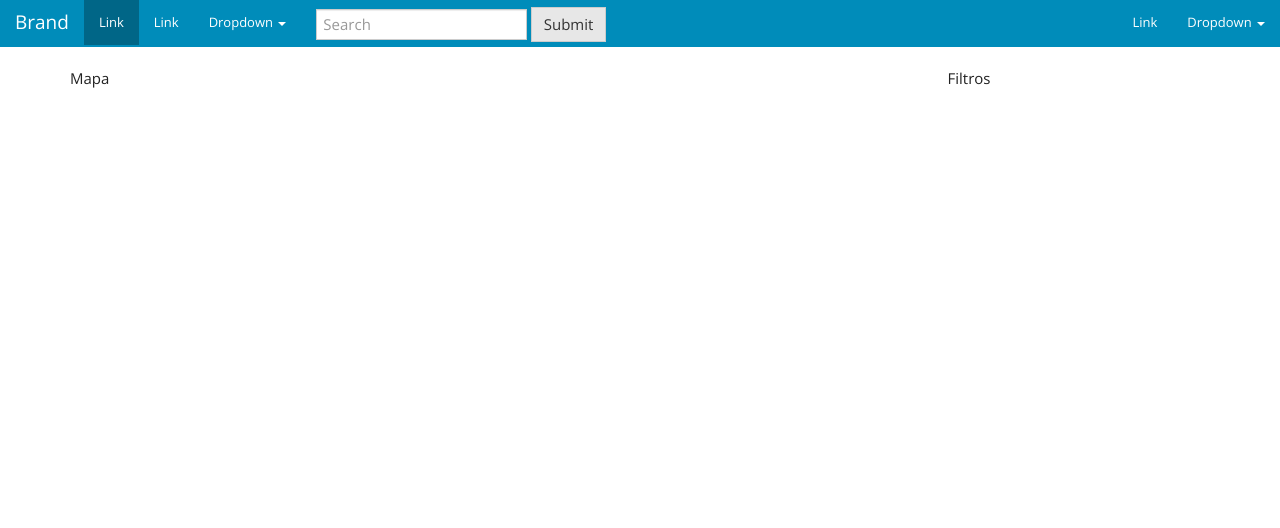
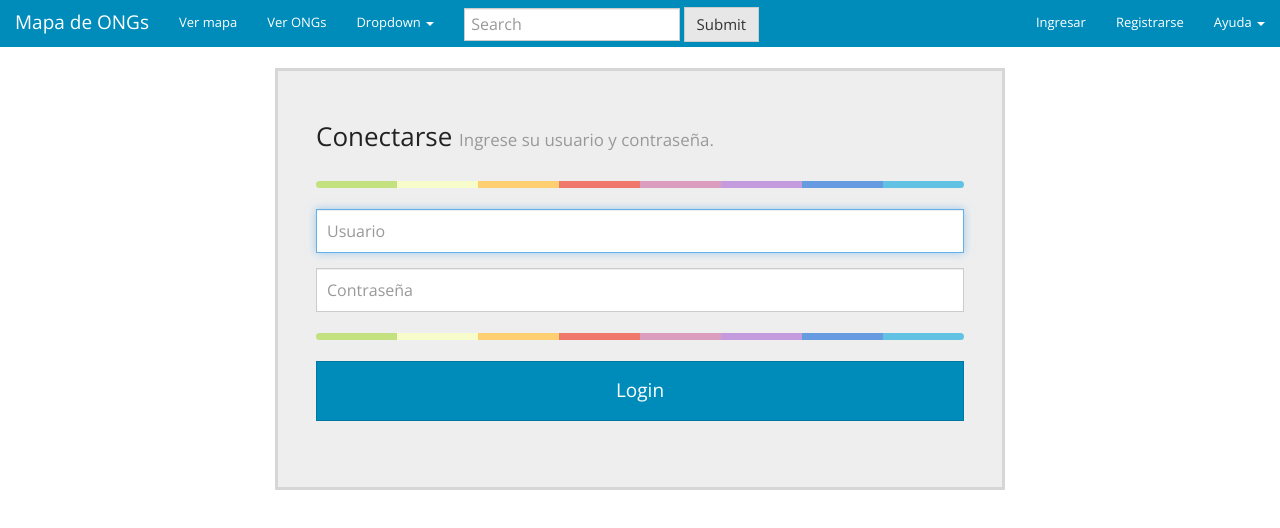
Before and after one commit to unsiaw/proyecto3, a website: page public/index.html at #!/login in a window 1280 px wide. Drawn offline with nearby package versions, Linux system fonts and the light colour scheme; some packages are replaced by stand-ins of ours.

Commit message:
Agregue vistas de Login y Register con Colorgraph

```diff
--- /dev/null
+++ b/public/css/custom.css
@@ -0,0 +1,46 @@
+.wrapper {
+    margin-top: 80px;
+    margin-bottom: 20px;
+}
+
+.form-signin {
+    padding: 30px 38px 66px;
+    margin: 0 auto;
+    background-color: #eee;
+    border: 3px solid rgba(0,0,0,0.1);
+}
+
+.form-signin-heading {
+    text-align: left;
+    margin-bottom: 30px;
+}
+
+.form-control {
+    position: relative;
+    font-size: 16px;
+    height: auto;
+    padding: 10px;
+}
+
+input[type="text"] {
+    margin-bottom: 0px;
+    border-bottom-left-radius: 0;
+    border-bottom-right-radius: 0;
+}
+
+input[type="password"] {
+    margin-bottom: 20px;
+    border-top-left-radius: 0;
+    border-top-right-radius: 0;
+}
+
+.colorgraph {
+    height: 7px;
+    border-top: 0;
+    background: #c4e17f;
+    border-radius: 5px;
+    background-image: -webkit-linear-gradient(left, #c4e17f, #c4e17f 12.5%, #f7fdca 12.5%, #f7fdca 25%, #fecf71 25%, #fecf71 37.5%, #f0776c 37.5%, #f0776c 50%, #db9dbe 50%, #db9dbe 62.5%, #c49cde 62.5%, #c49cde 75%, #669ae1 75%, #669ae1 87.5%, #62c2e4 87.5%, #62c2e4);
+    background-image: -moz-linear-gradient(left, #c4e17f, #c4e17f 12.5%, #f7fdca 12.5%, #f7fdca 25%, #fecf71 25%, #fecf71 37.5%, #f0776c 37.5%, #f0776c 50%, #db9dbe 50%, #db9dbe 62.5%, #c49cde 62.5%, #c49cde 75%, #669ae1 75%, #669ae1 87.5%, #62c2e4 87.5%, #62c2e4);
+    background-image: -o-linear-gradient(left, #c4e17f, #c4e17f 12.5%, #f7fdca 12.5%, #f7fdca 25%, #fecf71 25%, #fecf71 37.5%, #f0776c 37.5%, #f0776c 50%, #db9dbe 50%, #db9dbe 62.5%, #c49cde 62.5%, #c49cde 75%, #669ae1 75%, #669ae1 87.5%, #62c2e4 87.5%, #62c2e4);
+    background-image: linear-gradient(to right, #c4e17f, #c4e17f 12.5%, #f7fdca 12.5%, #f7fdca 25%, #fecf71 25%, #fecf71 37.5%, #f0776c 37.5%, #f0776c 50%, #db9dbe 50%, #db9dbe 62.5%, #c49cde 62.5%, #c49cde 75%, #669ae1 75%, #669ae1 87.5%, #62c2e4 87.5%, #62c2e4);
+}
--- a/public/index.html
+++ b/public/index.html
@@ -8,6 +8,8 @@
 
   <!-- Bootstrap -->
   <link href="css/bootstrap.min.css" rel="stylesheet">
+  <!-- Custom CSS -->
+  <link href="css/custom.css" rel="stylesheet">
 
   <!-- HTML5 shim and Respond.js for IE8 support of HTML5 elements and media queries -->
   <!-- WARNING: Respond.js doesn't work if you view the page via file:// -->
@@ -29,11 +31,7 @@
 </head>
 <body>
 <header-navbar></header-navbar>
-<div class="container">
-  <div class="row">
-    <div class="col-md-9">Mapa</div>
-    <div class="col-md-3">Filtros</div>
-  </div>
+<div class="container" ng-view>
 </div>
 <!-- jQuery (necessary for Bootstrap's JavaScript plugins) -->
 <script src="lib/jquery.min.js"></script>
--- a/public/js/app.js
+++ b/public/js/app.js
@@ -2,16 +2,20 @@
 
 maps.config(['$routeProvider',
     function($routeProvider) {
-        $routeProvider.
-        when('/login', {
+        $routeProvider
+            .when('/login', {
                 templateUrl: 'views/login.html',
                 controller: 'LoginCtrl'
-        }).
-        when('/register', {
+            })
+            .when('/register', {
                 templateUrl: 'views/register.html',
                 controller: 'registerCtrl'
-        }).
-        otherwise({
+            })
+            .when('/map', {
+                templateUrl: 'views/map.html',
+                controller: 'mapController'
+            })
+            .otherwise({
                 redirectTo: '/'
             });
     }]);
--- a/public/views/login.html
+++ b/public/views/login.html
@@ -1,4 +1,14 @@
-
-
-
-Form de Login
+<div class="col-xs-12 col-sm-10 col-md-8 col-sm-offset-1 col-md-offset-2">
+    <form role="form" action="" method="post" name="Login_Form" class="form-signin">
+        <h3 class="form-signin-heading">Conectarse <small>Ingrese su usuario y contraseña.</small></h3>
+        <hr class="colorgraph">
+        <div class="form-group">
+            <input type="text" class="form-control" name="Usuario" placeholder="Usuario" required="" autofocus="" />
+        </div>
+        <div class="form-group">
+            <input type="password" class="form-control" name="Contraseña" placeholder="Contraseña" required=""/>
+        </div>
+        <hr class="colorgraph">
+        <button class="btn btn-lg btn-primary btn-block"  name="Submit" value="Login" type="Submit">Login</button>
+    </form>
+</div>
--- a/public/views/partials/navbar.html
+++ b/public/views/partials/navbar.html
@@ -8,14 +8,14 @@
                 <span class="icon-bar"></span>
                 <span class="icon-bar"></span>
             </button>
-            <a class="navbar-brand" href="#">Brand</a>
+            <a class="navbar-brand" href="#">Mapa de ONGs</a>
         </div>
 
         <!-- Collect the nav links, forms, and other content for toggling -->
         <div class="collapse navbar-collapse" id="bs-example-navbar-collapse-1">
             <ul class="nav navbar-nav">
-                <li class="active"><a href="#">Link <span class="sr-only">(current)</span></a></li>
-                <li><a href="#">Link</a></li>
+                <li><a href="#">Ver mapa <span class="sr-only">(current)</span></a></li>
+                <li><a href="#">Ver ONGs</a></li>
                 <li class="dropdown">
                     <a href="#" class="dropdown-toggle" data-toggle="dropdown" role="button" aria-haspopup="true" aria-expanded="false">Dropdown <span class="caret"></span></a>
                     <ul class="dropdown-menu">
@@ -36,15 +36,15 @@
                 <button type="submit" class="btn btn-default">Submit</button>
             </form>
             <ul class="nav navbar-nav navbar-right">
-                <li><a href="#">Link</a></li>
+                <li><a href="#">Ingresar</a></li>
+                <li><a href="#">Registrarse</a></li>
                 <li class="dropdown">
-                    <a href="#" class="dropdown-toggle" data-toggle="dropdown" role="button" aria-haspopup="true" aria-expanded="false">Dropdown <span class="caret"></span></a>
+                    <a href="#" class="dropdown-toggle" data-toggle="dropdown" role="button" aria-haspopup="true" aria-expanded="false">Ayuda <span class="caret"></span></a>
                     <ul class="dropdown-menu">
-                        <li><a href="#">Action</a></li>
-                        <li><a href="#">Another action</a></li>
-                        <li><a href="#">Something else here</a></li>
+                        <li><a href="#">Acerca de</a></li>
+                        <li><a href="#">Créditos</a></li>
                         <li role="separator" class="divider"></li>
-                        <li><a href="#">Separated link</a></li>
+                        <li><a href="#">Contacto</a></li>
                     </ul>
                 </li>
             </ul>
```
Also changed, not shown: public/views/map.html (added, +4 -0 lines), public/views/register.html (+29 -3 lines). Lines whose indentation alone changed are shown as unchanged.
